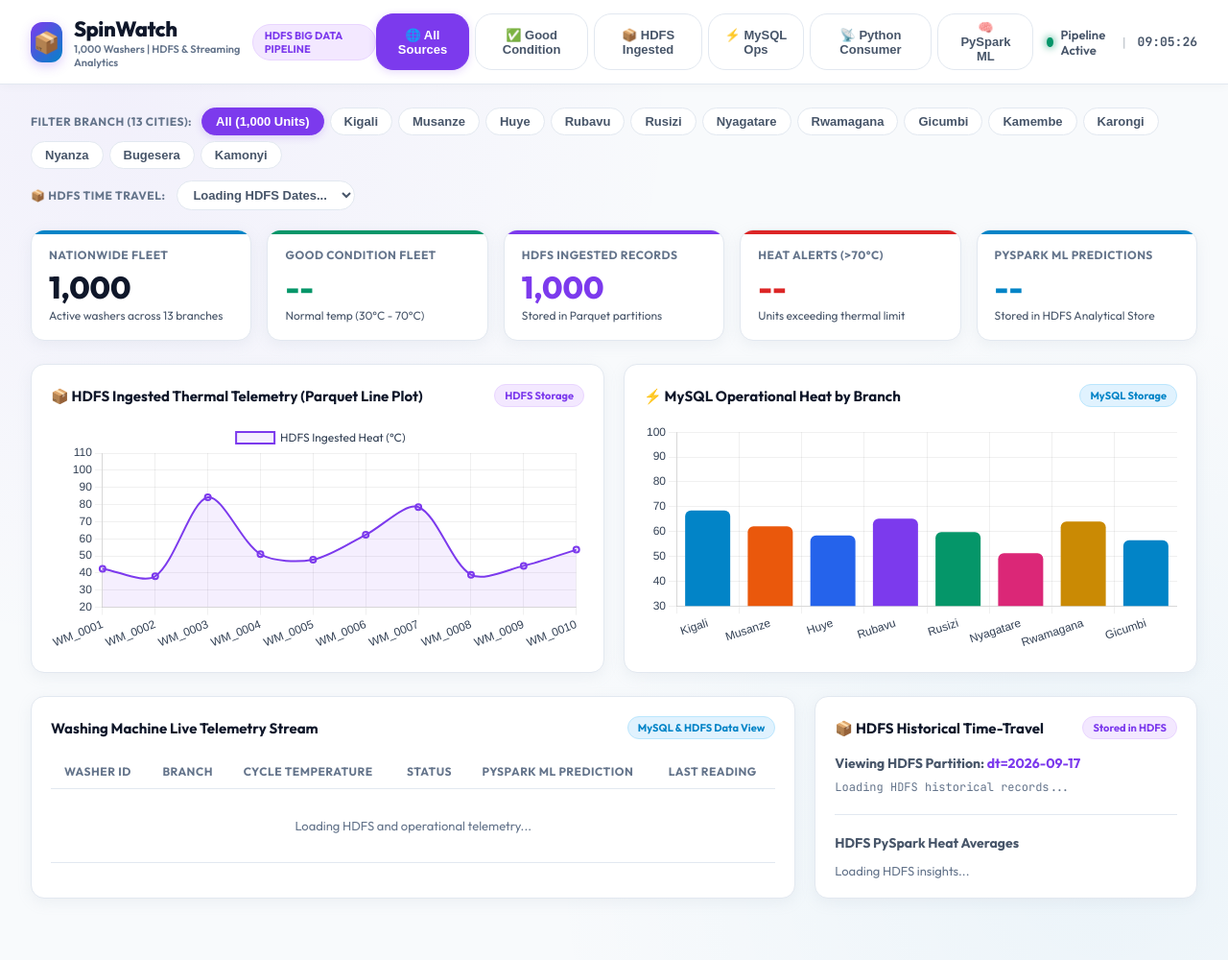
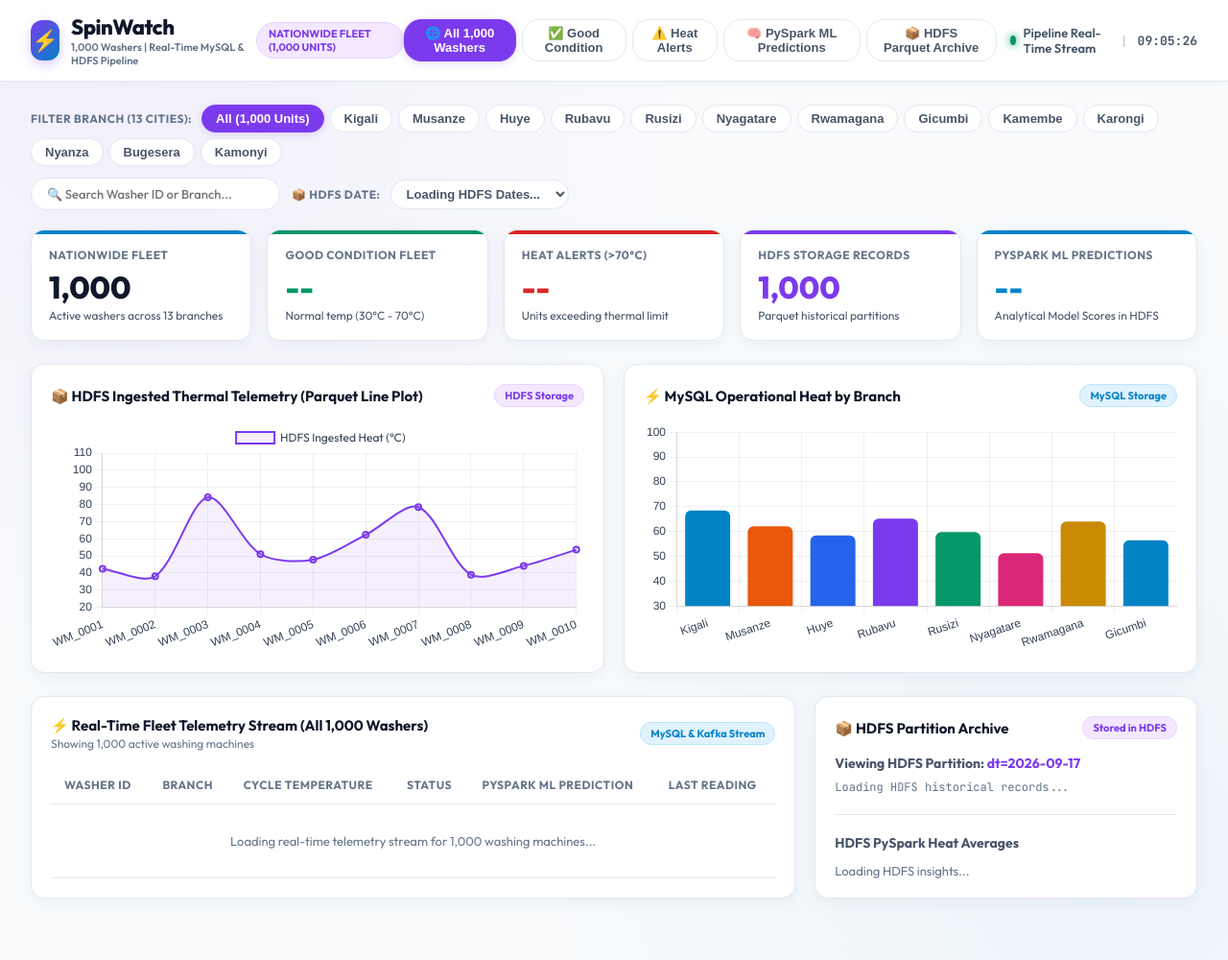
Before and after one commit to KWIZERARENE/SpinWatch, a Python web app: template dashboard/templates/index.html in a window 1280 px wide. Shown: the whole page at 96% size. Run offline with Jinja, Linux system fonts and the light colour scheme; the template is opened without the code that fills it, so the values that code supplies are empty.

Commit message:
Differentiate live operational stream from HDFS analytics, display all 1000 washers in real-time view with instant search

```diff
--- a/dashboard/app.py
+++ b/dashboard/app.py
@@ -107,7 +107,7 @@ class DashboardHandler(SimpleHTTPRequestHandler):
             self.send_error(404, "Static file missing")
 
     def handle_api_status(self):
-        rows = query_mysql("SELECT machine_id, branch, cycle_temperature, status, last_updated FROM machine_status ORDER BY cycle_temperature DESC LIMIT 100")
+        rows = query_mysql("SELECT machine_id, branch, cycle_temperature, status, last_updated FROM machine_status ORDER BY machine_id ASC LIMIT 1000")
         if not rows:
             rows = [
                 {"machine_id": "WM_0001", "branch": "Kigali", "cycle_temperature": 74.5, "status": "ALERT", "last_updated": "2026-09-17 07:00:00"},
--- a/dashboard/static/css/style.css
+++ b/dashboard/static/css/style.css
@@ -131,7 +131,7 @@ body {
 /* Main Container */
 .main-container {
   padding: 24px 32px;
-  max-width: 1600px;
+  max-width: 1650px;
   margin: 0 auto;
 }
 
@@ -185,10 +185,30 @@ body {
   box-shadow: 0 2px 8px rgba(124, 58, 237, 0.2);
 }
 
+/* Search Bar Input */
+.search-input {
+  background: #ffffff;
+  border: 1px solid var(--border-color);
+  color: var(--text-primary);
+  padding: 8px 16px;
+  border-radius: 20px;
+  font-size: 13px;
+  font-weight: 500;
+  outline: none;
+  width: 260px;
+  transition: all 0.2s ease;
+  font-family: var(--font-main);
+}
+
+.search-input:focus {
+  border-color: var(--accent-purple);
+  box-shadow: 0 0 0 3px rgba(124, 58, 237, 0.12);
+}
+
 /* Summary Metrics Cards Grid */
 .metrics-grid {
   display: grid;
-  grid-template-columns: repeat(auto-fit, minmax(220px, 1fr));
+  grid-template-columns: repeat(auto-fit, minmax(210px, 1fr));
   gap: 16px;
   margin-bottom: 24px;
 }
@@ -272,6 +292,8 @@ body {
   justify-content: space-between;
   align-items: center;
   margin-bottom: 16px;
+  flex-wrap: wrap;
+  gap: 8px;
 }
 
 .panel-title {
@@ -320,9 +342,11 @@ body {
   gap: 20px;
 }
 
-/* Telemetry Data Table */
+/* Telemetry Data Table Scroll Container */
 .table-container {
   overflow-x: auto;
+  max-height: 520px;
+  overflow-y: auto;
 }
 
 table {
@@ -332,13 +356,17 @@ table {
 }
 
 th {
-  padding: 10px 14px;
+  padding: 12px 14px;
   font-size: 12px;
   text-transform: uppercase;
   color: var(--text-muted);
   border-bottom: 1px solid var(--border-color);
   font-weight: 700;
   letter-spacing: 0.5px;
+  position: sticky;
+  top: 0;
+  background: #ffffff;
+  z-index: 10;
 }
 
 td {
--- a/dashboard/templates/index.html
+++ b/dashboard/templates/index.html
@@ -3,7 +3,7 @@
 <head>
   <meta charset="UTF-8">
   <meta name="viewport" content="width=device-width, initial-scale=1.0">
-  <title>SpinWatch | HDFS & Real-Time Machine Performance Monitor</title>
+  <title>SpinWatch | Real-Time Fleet & HDFS Machine Monitor</title>
   <link rel="stylesheet" href="/static/css/style.css">
   <!-- Chart.js CDN for Visual Data Plots -->
   <script src="https://cdn.jsdelivr.net/npm/chart.js"></script>
@@ -13,28 +13,27 @@
   <!-- Top Navigation Bar -->
   <header class="top-bar">
     <div class="brand">
-      <div class="brand-icon">📦</div>
+      <div class="brand-icon">⚡</div>
       <div>
         <div class="brand-title">SpinWatch</div>
-        <div style="font-size: 11px; color: var(--text-muted); font-weight: 600;">1,000 Washers | HDFS & Streaming Analytics</div>
+        <div style="font-size: 11px; color: var(--text-muted); font-weight: 600;">1,000 Washers | Real-Time MySQL & HDFS Pipeline</div>
       </div>
-      <span class="brand-tag">HDFS BIG DATA PIPELINE</span>
+      <span class="brand-tag">NATIONWIDE FLEET (1,000 UNITS)</span>
     </div>
 
     <div style="display: flex; align-items: center; gap: 14px;">
       <!-- Source Filter Pill Toggles -->
       <div style="display: flex; gap: 6px;">
-        <button class="filter-btn active" onclick="setSourceMode('ALL', this)">🌐 All Sources</button>
+        <button class="filter-btn active" onclick="setSourceMode('ALL', this)">🌐 All 1,000 Washers</button>
         <button class="filter-btn" onclick="setSourceMode('GOOD', this)">✅ Good Condition</button>
-        <button class="filter-btn" onclick="setSourceMode('HDFS', this)">📦 HDFS Ingested</button>
-        <button class="filter-btn" onclick="setSourceMode('MYSQL', this)">⚡ MySQL Ops</button>
-        <button class="filter-btn" onclick="setSourceMode('CONSUMER', this)">📡 Python Consumer</button>
-        <button class="filter-btn" onclick="setSourceMode('ML', this)">🧠 PySpark ML</button>
+        <button class="filter-btn" onclick="setSourceMode('ALERT', this)">⚠️ Heat Alerts</button>
+        <button class="filter-btn" onclick="setSourceMode('ML', this)">🧠 PySpark ML Predictions</button>
+        <button class="filter-btn" onclick="setSourceMode('HDFS', this)">📦 HDFS Parquet Archive</button>
       </div>
 
       <div class="system-status">
         <div class="status-indicator"></div>
-        <span>Pipeline Active</span>
+        <span>Pipeline Real-Time Stream</span>
         <span style="margin: 0 4px; opacity: 0.3;">|</span>
         <span id="live-clock" style="font-family: var(--font-mono); font-weight: 700;">--:--:--</span>
       </div>
@@ -52,12 +51,12 @@
         </div>
       </div>
     </div>
-    <button onclick="filterByRisk()" class="filter-btn" style="background: var(--accent-red); color: white; border: none;">Inspect At-Risk Washers</button>
+    <button onclick="setSourceMode('ML', document.querySelectorAll('.filter-btn')[4])" class="filter-btn" style="background: var(--accent-red); color: white; border: none;">Inspect At-Risk Washers</button>
   </div>
 
   <main class="main-container">
 
-    <!-- Controls Header across 13 Branches & HDFS Time Travel -->
+    <!-- Controls Header across 13 Branches & Search Input -->
     <div class="controls-bar">
       <div class="filter-group">
         <span class="filter-label">Filter Branch (13 Cities):</span>
@@ -77,16 +76,21 @@
         <button class="filter-btn" onclick="setBranchFilter('Kamonyi', this)">Kamonyi</button>
       </div>
 
-      <!-- HDFS Time-Travel Historical Date Selector -->
-      <div style="display: flex; align-items: center; gap: 8px;">
-        <span class="filter-label">📦 HDFS Time Travel:</span>
-        <select id="hdfs-date-select" class="filter-btn" style="padding: 6px 12px;" onchange="loadHDFSHistoricalDate(this.value)">
-          <option value="">Loading HDFS Dates...</option>
-        </select>
+      <div style="display: flex; align-items: center; gap: 12px;">
+        <!-- Machine Search Input -->
+        <input type="text" id="machine-search-input" class="search-input" placeholder="🔍 Search Washer ID or Branch..." oninput="renderTable()">
+
+        <!-- HDFS Time-Travel Historical Date Selector -->
+        <div style="display: flex; align-items: center; gap: 6px;">
+          <span class="filter-label">📦 HDFS Date:</span>
+          <select id="hdfs-date-select" class="filter-btn" style="padding: 6px 12px;" onchange="loadHDFSHistoricalDate(this.value)">
+            <option value="">Loading HDFS Dates...</option>
+          </select>
+        </div>
       </div>
     </div>
 
-    <!-- Summary Metrics Cards -->
+    <!-- Summary Metrics Cards Grid -->
     <div class="metrics-grid">
       <div class="metric-card">
         <div class="metric-title">Nationwide Fleet</div>
@@ -98,20 +102,20 @@
         <div class="metric-value" id="metric-good-fleet" style="color: var(--accent-green);">--</div>
         <div class="metric-sub">Normal temp (30°C - 70°C)</div>
       </div>
-      <div class="metric-card hdfs-card">
-        <div class="metric-title">HDFS Ingested Records</div>
-        <div class="metric-value" id="metric-hdfs-count" style="color: var(--accent-purple);">1,000</div>
-        <div class="metric-sub">Stored in Parquet partitions</div>
-      </div>
       <div class="metric-card alert-card">
         <div class="metric-title">Heat Alerts (>70°C)</div>
         <div class="metric-value" id="metric-alerts" style="color: var(--accent-red);">--</div>
         <div class="metric-sub">Units exceeding thermal limit</div>
       </div>
+      <div class="metric-card hdfs-card">
+        <div class="metric-title">HDFS Storage Records</div>
+        <div class="metric-value" id="metric-hdfs-count" style="color: var(--accent-purple);">1,000</div>
+        <div class="metric-sub">Parquet historical partitions</div>
+      </div>
       <div class="metric-card">
         <div class="metric-title">PySpark ML Predictions</div>
         <div class="metric-value" id="metric-predictions" style="color: var(--accent-blue);">--</div>
-        <div class="metric-sub">Stored in HDFS Analytical Store</div>
+        <div class="metric-sub">Analytical Model Scores in HDFS</div>
       </div>
     </div>
 
@@ -142,14 +146,17 @@
 
     </div>
 
-    <!-- HDFS Historical Archive & Dashboard Grid -->
+    <!-- Dashboard Main View Grid -->
     <div class="dashboard-grid">
 
-      <!-- Panel 1: Live Telemetry Machine Status Table -->
+      <!-- Panel 1: Real-Time Telemetry Data Table for All 1,000 Machines -->
       <section class="panel-card">
         <div class="panel-header">
-          <h2 class="panel-title">Washing Machine Live Telemetry Stream</h2>
-          <span class="source-badge mysql" id="table-source-tag">MySQL & HDFS Data View</span>
+          <div>
+            <h2 class="panel-title">⚡ Real-Time Fleet Telemetry Stream (All 1,000 Washers)</h2>
+            <div style="font-size: 12px; color: var(--text-muted); margin-top: 2px;" id="table-record-count">Showing 1,000 active washing machines</div>
+          </div>
+          <span class="source-badge mysql" id="table-source-tag">MySQL & Kafka Stream</span>
         </div>
 
         <div class="table-container">
@@ -167,7 +174,7 @@
             <tbody id="machine-table-body">
               <tr>
                 <td colspan="6" style="text-align: center; color: var(--text-muted); padding: 30px;">
-                  Loading HDFS and operational telemetry...
+                  Loading real-time telemetry stream for 1,000 washing machines...
                 </td>
               </tr>
             </tbody>
@@ -178,7 +185,7 @@
       <!-- Panel 2: HDFS Historical Archive & PySpark Insights -->
       <section class="panel-card">
         <div class="panel-header">
-          <h2 class="panel-title">📦 HDFS Historical Time-Travel</h2>
+          <h2 class="panel-title">📦 HDFS Partition Archive</h2>
           <span class="source-badge hdfs">Stored in HDFS</span>
         </div>
 
@@ -240,9 +247,9 @@
       } else if (mode === 'MYSQL') {
         sourceTag.innerText = 'MySQL Operational Storage';
         sourceTag.className = 'source-badge mysql';
-      } else if (mode === 'CONSUMER') {
-        sourceTag.innerText = 'Python Consumer Stream';
-        sourceTag.className = 'source-badge mysql';
+      } else if (mode === 'ALERT') {
+        sourceTag.innerText = 'Heat Alerts (>70°C)';
+        sourceTag.className = 'source-badge alert';
       } else if (mode === 'ML') {
         sourceTag.innerText = 'PySpark MLlib Predictions';
         sourceTag.className = 'source-badge pyspark';
@@ -250,15 +257,9 @@
         sourceTag.innerText = 'Good Condition Washers (30°C - 70°C)';
         sourceTag.className = 'source-badge mysql';
       } else {
-        sourceTag.innerText = 'Unified Multi-Source View';
+        sourceTag.innerText = 'Unified Multi-Source Real-Time Stream';
         sourceTag.className = 'source-badge mysql';
       }
-      renderTable();
-    }
-
-    function filterByRisk() {
-      activeBranchFilter = 'ALL';
-      activeSourceMode = 'ML';
       renderTable();
     }
 
@@ -355,7 +356,7 @@
               </div>
             `).join('');
 
-            // Dynamically Plot HDFS Telemetry Records on the Line Chart!
+            // Dynamically Plot HDFS Telemetry Records on the Line Chart
             if (hdfsStreamChart) {
               const hdfsSample = data.records.slice(0, 20);
               hdfsStreamChart.data.labels = hdfsSample.map(r => r.machine_id);
@@ -427,27 +428,35 @@
 
     function renderTable() {
       const tbody = document.getElementById('machine-table-body');
+      const searchVal = (document.getElementById('machine-search-input')?.value || '').toLowerCase().trim();
       let filtered = rawMachinesData;
 
+      // 1. Branch Filter
       if (activeBranchFilter !== 'ALL') {
         filtered = filtered.filter(m => m.branch === activeBranchFilter);
       }
 
+      // 2. View Mode Filter
       if (activeSourceMode === 'ML') {
         filtered = filtered.filter(m => m.status === 'ALERT' || predictionsMap[m.machine_id] === 1);
       } else if (activeSourceMode === 'GOOD') {
         filtered = filtered.filter(m => m.status === 'NORMAL' && m.cycle_temperature <= 70.0);
+      } else if (activeSourceMode === 'ALERT') {
+        filtered = filtered.filter(m => m.status === 'ALERT' || m.cycle_temperature > 70.0);
       }
 
-      filtered.sort((a, b) => {
-        if (a.status === 'ALERT' && b.status !== 'ALERT') return -1;
-        if (a.status !== 'ALERT' && b.status === 'ALERT') return 1;
-        return b.cycle_temperature - a.cycle_temperature;
-      });
+      // 3. Search Query Filter (Machine ID or Branch)
+      if (searchVal) {
+        filtered = filtered.filter(m =>
+          m.machine_id.toLowerCase().includes(searchVal) ||
+          m.branch.toLowerCase().includes(searchVal)
+        );
+      }
 
+      // Default Display: Show ALL 1,000 machines ordered by machine_id
       document.getElementById('metric-total').innerText = rawMachinesData.length || '1,000';
 
-      const alertCount = rawMachinesData.filter(m => m.status === 'ALERT').length;
+      const alertCount = rawMachinesData.filter(m => m.status === 'ALERT' || m.cycle_temperature > 70.0).length;
       document.getElementById('metric-alerts').innerText = alertCount;
 
       const goodFleetCount = rawMachinesData.filter(m => m.status === 'NORMAL' && m.cycle_temperature <= 70.0).length;
@@ -466,12 +475,17 @@
         banner.style.display = 'none';
       }
 
+      const recCountElem = document.getElementById('table-record-count');
+      if (recCountElem) {
+        recCountElem.innerText = `Showing ${filtered.length} of ${rawMachinesData.length || 1000} washing machines in real-time view`;
+      }
+
       if (filtered.length === 0) {
-        tbody.innerHTML = `<tr><td colspan="6" style="text-align: center; color: var(--text-muted); padding: 30px;">No telemetry records for this view.</td></tr>`;
+        tbody.innerHTML = `<tr><td colspan="6" style="text-align: center; color: var(--text-muted); padding: 30px;">No telemetry records matching search/filter options.</td></tr>`;
         return;
       }
 
-      tbody.innerHTML = filtered.slice(0, 100).map(m => {
+      tbody.innerHTML = filtered.map(m => {
         const isAlert = m.status === 'ALERT' || m.cycle_temperature > 70.0;
         const isRisk = predictionsMap[m.machine_id] === 1 || m.cycle_temperature > 70.0;
         const tempPct = Math.min(100, Math.max(0, ((m.cycle_temperature - 30) / 70) * 100));
@@ -491,7 +505,7 @@
             </td>
             <td>
               <span class="status-badge ${isAlert ? 'alert' : 'normal'}">
-                ${m.status}
+                ${isAlert ? 'ALERT' : 'NORMAL'}
               </span>
             </td>
             <td>
```
